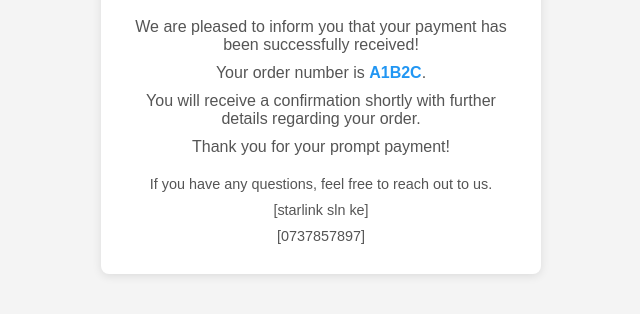
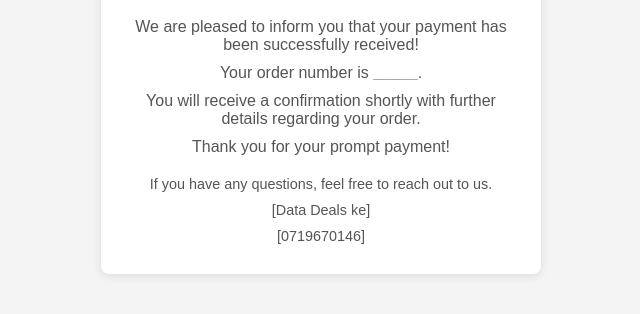
Before and after one commit to Kibet7/confirmation, a plain HTML site: page index.html in a window 1280 px wide. Shown: the part 304-618 px from the top of the page, without its empty margins (319-959 px from the left). Drawn offline with Linux system fonts and the light colour scheme.

Commit message:
Update index.html

```diff
--- a/index.html
+++ b/index.html
@@ -47,13 +47,13 @@
 <div class="container">
     <h1>Payment Received!</h1>
     <p>We are pleased to inform you that your payment has been successfully received!</p>
-    <p>Your order number is <span class="order-number">A1B2C</span>.</p>
+    <p>Your order number is <span class="order-number">_____</span>.</p>
     <p>You will receive a confirmation shortly with further details regarding your order.</p>
     <p>Thank you for your prompt payment!</p>
     <div class="footer">
         <p>If you have any questions, feel free to reach out to us.</p>
-        <p>[starlink sln ke]</p>
-        <p>[0737857897]</p>
+        <p>[Data Deals ke]</p>
+        <p>[0719670146]</p>
     </div>
 </div>
 
```
